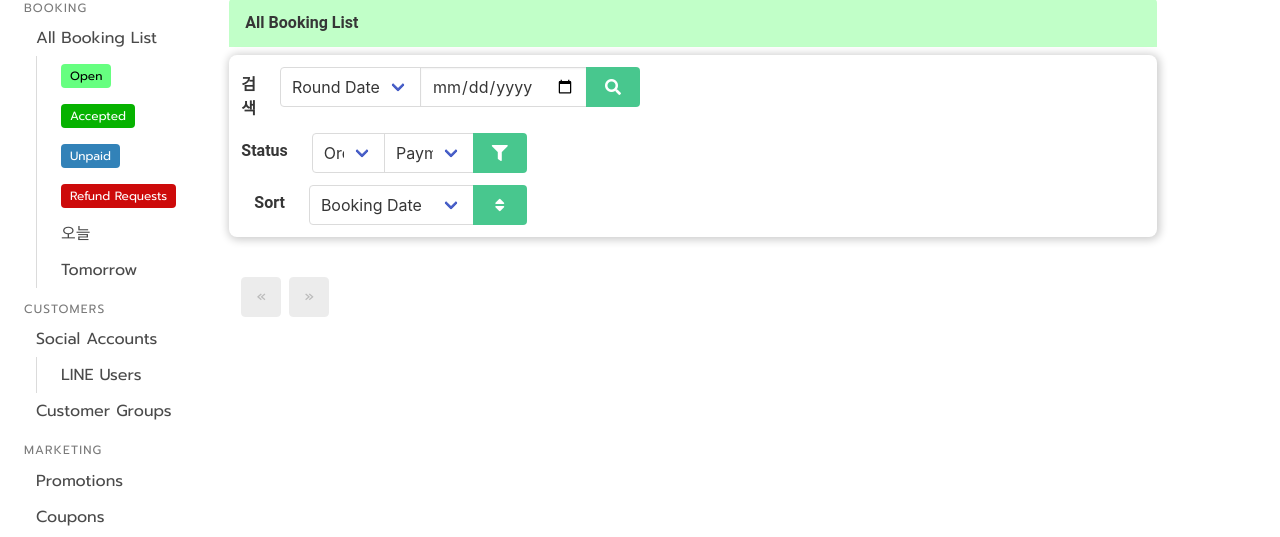
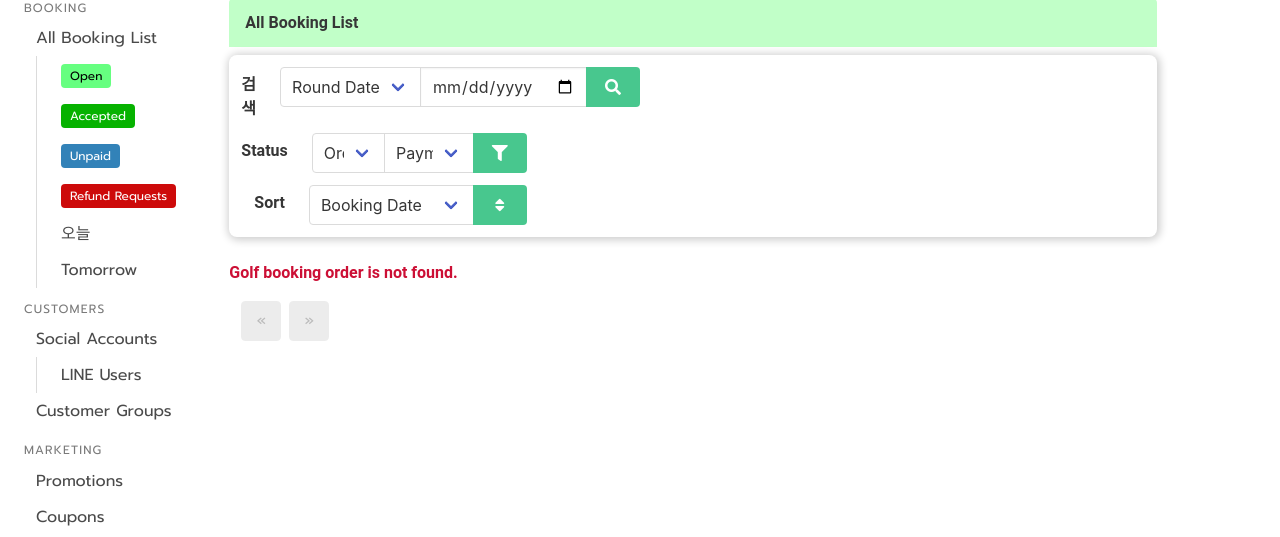
Before and after one commit to pincoin/withthai-chatbot-golf, a Django app: template console/templates/console/golf_booking_order_list.html in a window 1280 px wide. Shown: the part 77-614 px from the top of the page. Run offline with Django 3.2, Linux system fonts and the light colour scheme; the template is opened without the code that fills it: values that come from a table or form of the project are taken from there, others are empty; parts of the project's set-up code (start-up, migrations or seed data) failed here and were passed over; some libraries are stand-ins or nearby versions; some web fonts are replaced.

Commit message:
empty list

```diff
--- a/console/templates/console/golf_booking_order_list.html
+++ b/console/templates/console/golf_booking_order_list.html
@@ -117,6 +117,12 @@ with-thai::{% trans 'Golf Booking Order List' %}
                         {% endif %}
                     </div>
                 </div>
+                {% empty %}
+                <div class="columns">
+                    <div class="column has-text-centered-mobile has-text-weight-bold has-text-danger-dark">
+                        {% trans 'Golf booking order is not found.' %}
+                    </div>
+                </div>
                 {% endfor %}
             </div>
         </div>
--- a/console/templates/console/green_fee_list.html
+++ b/console/templates/console/green_fee_list.html
@@ -51,6 +51,12 @@ with-thai::{% trans 'Green Fee List' %}
                         THB
                     </div>
                 </div>
+                {% empty %}
+                <div class="columns">
+                    <div class="column has-text-centered-mobile has-text-weight-bold has-text-danger-dark">
+                        {% trans 'No Green fee settings' %}
+                    </div>
+                </div>
                 {% endfor %}
             </div>
         </div>
--- a/console/templates/console/holiday_list.html
+++ b/console/templates/console/holiday_list.html
@@ -26,6 +26,12 @@ with-thai::{% trans 'Holiday List' %}
                         {{ holiday.title }}
                     </div>
                 </div>
+                {% empty %}
+                <div class="columns">
+                    <div class="column has-text-centered-mobile has-text-weight-bold has-text-danger-dark">
+                        {% trans 'No holiday' %}
+                    </div>
+                </div>
                 {% endfor %}
             </div>
         </div>
--- a/console/templates/console/line_user_list.html
+++ b/console/templates/console/line_user_list.html
@@ -58,6 +58,12 @@ with-thai::{% trans 'LINE User List' %}
                         {% endif %}
                     </div>
                 </div>
+                {% empty %}
+                <div class="columns">
+                    <div class="column has-text-centered-mobile has-text-weight-bold has-text-danger-dark">
+                        {% trans 'No LINE user' %}
+                    </div>
+                </div>
                 {% endfor %}
             </div>
         </div>
--- a/console/templates/console/season_list.html
+++ b/console/templates/console/season_list.html
@@ -38,6 +38,12 @@ with-thai::{% trans 'Season List' %}
                         THB
                     </div>
                 </div>
+                {% empty %}
+                <div class="columns">
+                    <div class="column has-text-centered-mobile has-text-weight-bold has-text-danger-dark">
+                        {% trans 'No Season' %}
+                    </div>
+                </div>
                 {% endfor %}
             </div>
         </div>
--- a/console/templates/console/timeslot_list.html
+++ b/console/templates/console/timeslot_list.html
@@ -33,6 +33,12 @@ with-thai::{% trans 'Timeslot List' %}
                         {{ timeslot.title_english }}
                     </div>
                 </div>
+                {% empty %}
+                <div class="columns">
+                    <div class="column has-text-centered-mobile has-text-weight-bold has-text-danger-dark">
+                        {% trans 'No Timeslot' %}
+                    </div>
+                </div>
                 {% endfor %}
             </div>
         </div>
```
